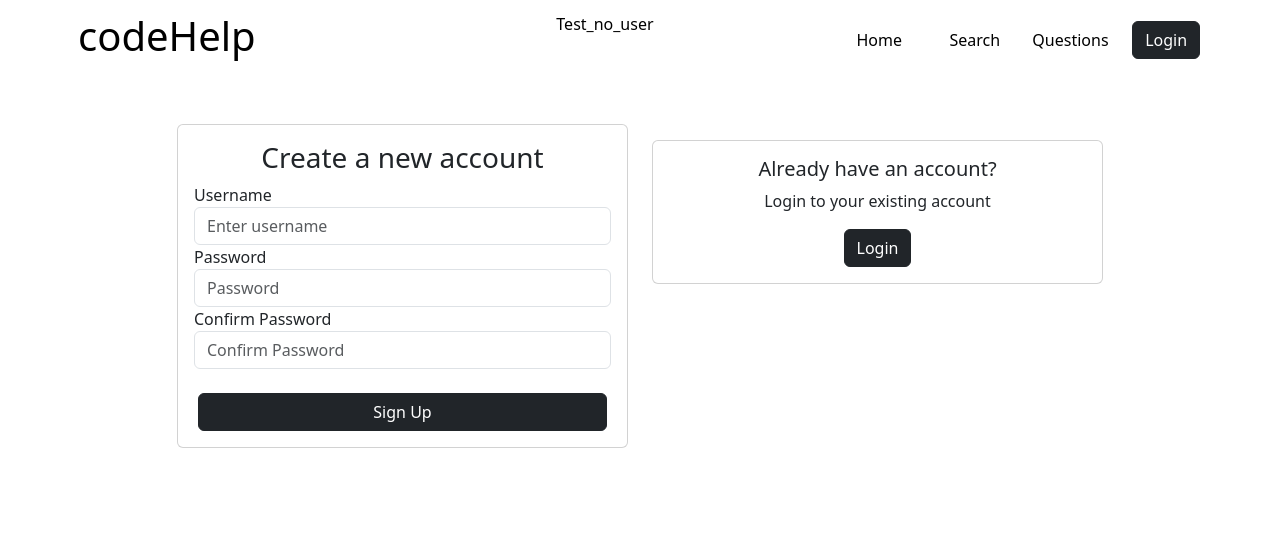
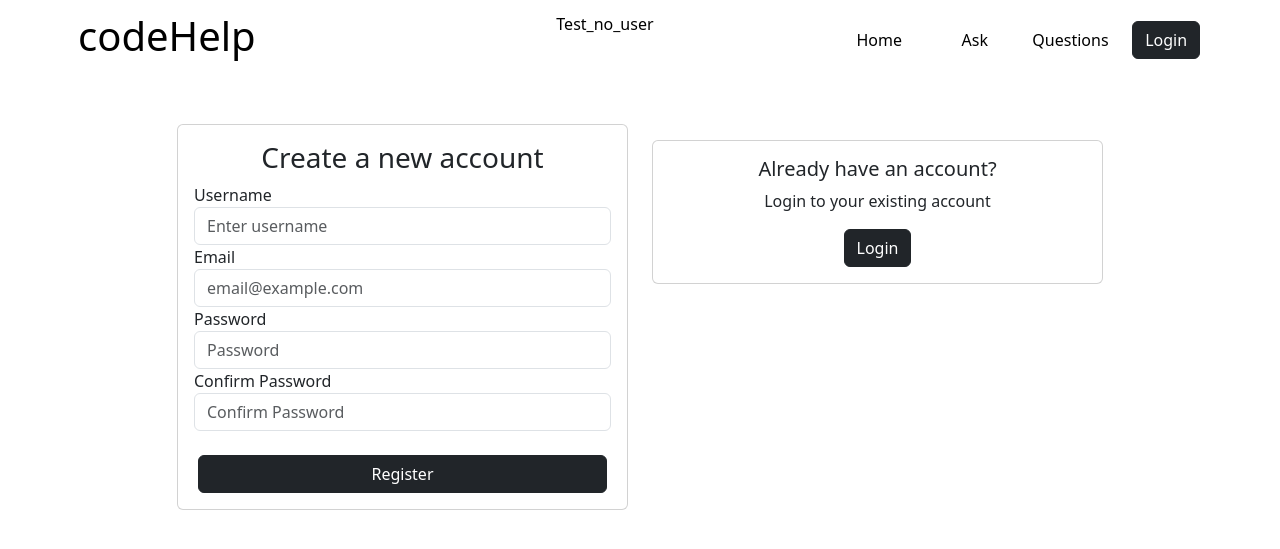
Before and after one commit to 23460542/CITS3403_GroupProject, a Flask app: page /signup in a window 1280 px wide. Shown: the top 549 px of the page. Run offline with Flask 3, Linux system fonts and the light colour scheme.

Commit message:
Implemented signup to allow new users to create account. Tested login.

```diff
--- a/app/forms.py
+++ b/app/forms.py
@@ -1,6 +1,8 @@
 from flask_wtf import FlaskForm
 from wtforms import StringField, PasswordField, BooleanField, SubmitField, TextAreaField
-from wtforms.validators import DataRequired
+from wtforms.validators import ValidationError, DataRequired, Email, EqualTo
+from app import db
+from app.models import *
 
 class LoginForm(FlaskForm):
     username = StringField('Username', validators=[DataRequired()])
@@ -9,9 +11,23 @@ class LoginForm(FlaskForm):
 
 class SignUpForm(FlaskForm):
     username = StringField('Username', validators=[DataRequired()])
+    email = StringField('Email', validators=[DataRequired(), Email()])
     password = PasswordField('Password', validators=[DataRequired()])
-    confirm_password = PasswordField('Confirm Password', validators=[DataRequired()])
-    submit = SubmitField('Sign Up')
+    password2 = PasswordField(
+        'Confirm Password', validators=[DataRequired(), EqualTo('password')])
+    submit = SubmitField('Register')
+
+    def validate_username(self, username):
+        user = db.session.scalar(sa.select(User).where(
+            User.username == username.data))
+        if user is not None:
+            raise ValidationError('Please use a different username.')
+
+    def validate_email(self, email):
+        user = db.session.scalar(sa.select(User).where(
+            User.email == email.data))
+        if user is not None:
+            raise ValidationError('Please use a different email address.')
 
 class PostForm(FlaskForm):
     title = StringField('Title', validators=[DataRequired()])
--- a/app/routes.py
+++ b/app/routes.py
@@ -34,14 +34,18 @@ def logout():
 @app.route('/signup', methods=['GET', 'POST'])
 def signup():
     form = SignUpForm()
+    if current_user.is_authenticated:
+        return redirect(url_for('index'))
     if form.validate_on_submit():
-        flash('Signup requested for user {}'.format(
-            form.username.data))
-        return redirect(url_for('index'))
+        user = User(username=form.username.data, email=form.email.data)
+        user.set_password(form.password.data)
+        db.session.add(user)
+        db.session.commit()
+        return redirect(url_for('login'))
     return render_template('signUpPage.html', form=form)
 
-@app.route('/post', methods=['GET', 'POST'])
-def post():
+@app.route('/newPost', methods=['GET', 'POST'])
+def newPost():
     form = PostForm()
     if form.validate_on_submit():
         title = form.title.data
--- a/app/templates/base.html
+++ b/app/templates/base.html
@@ -31,7 +31,7 @@
                 <a href="{{ url_for('index') }}" type="button" class="btn btn-home text-black">Home</a>
             </div>
             <div class="col-md-1 d-flex align-items-center justify-content-center">
-                <button type="button" class="btn btn-search text-black">Search</button>
+                <a href="{{ url_for('newPost') }}" class="btn btn-home text-black">Ask</a>
             </div>
             <div class="col-md-1 d-flex align-items-center justify-content-center">
                 <button type="button" class="btn btn-questions text-black">Questions</button>
--- a/app/templates/signUpPage.html
+++ b/app/templates/signUpPage.html
@@ -14,12 +14,16 @@
                   {{ form.username(class="form-control", id="username", placeholder="Enter username") }}
                 </div>
                 <div class="form-group">
+                  <label for="username">Email</label>
+                  {{ form.email(class="form-control", id="email", placeholder="email@example.com") }}
+                </div>
+                <div class="form-group">
                   <label for="password">Password</label>
                   {{ form.password(class="form-control", id="password", placeholder="Password") }}
                 </div>
                 <div class="form-group">
                     <label for="confirm_password">Confirm Password</label>
-                    {{ form.confirm_password(class="form-control", id="confirm_password", placeholder="Confirm Password") }}
+                    {{ form.password2(class="form-control", id="password2", placeholder="Confirm Password") }}
                   </div>
                 <div class="form-group">
                   <div class="row mx-1 mt-4">
```
Also changed, not shown: app.db, app/templates/codeHelp.css (renamed from codeHelp.css).
